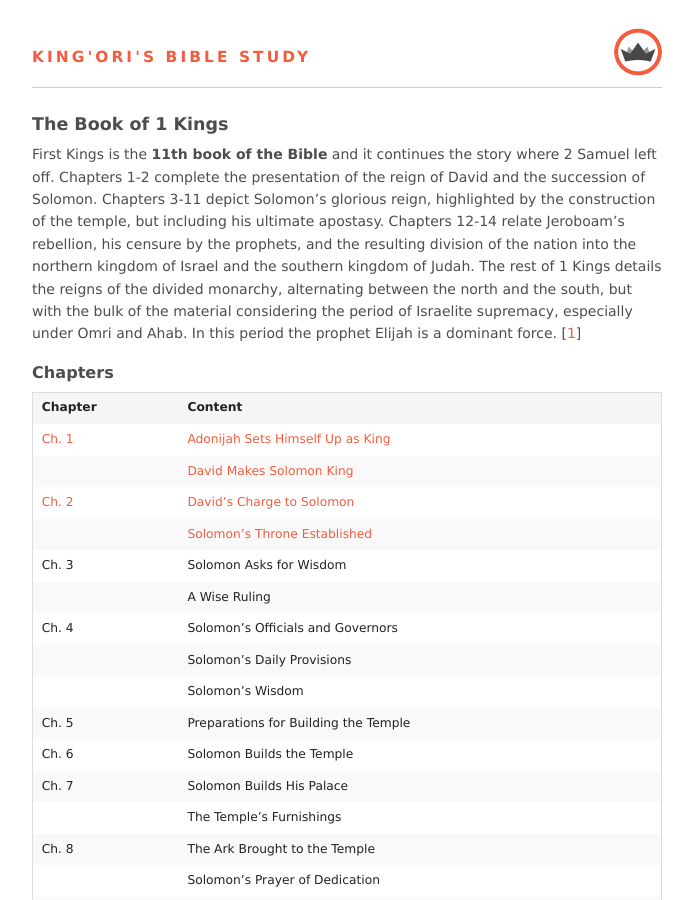
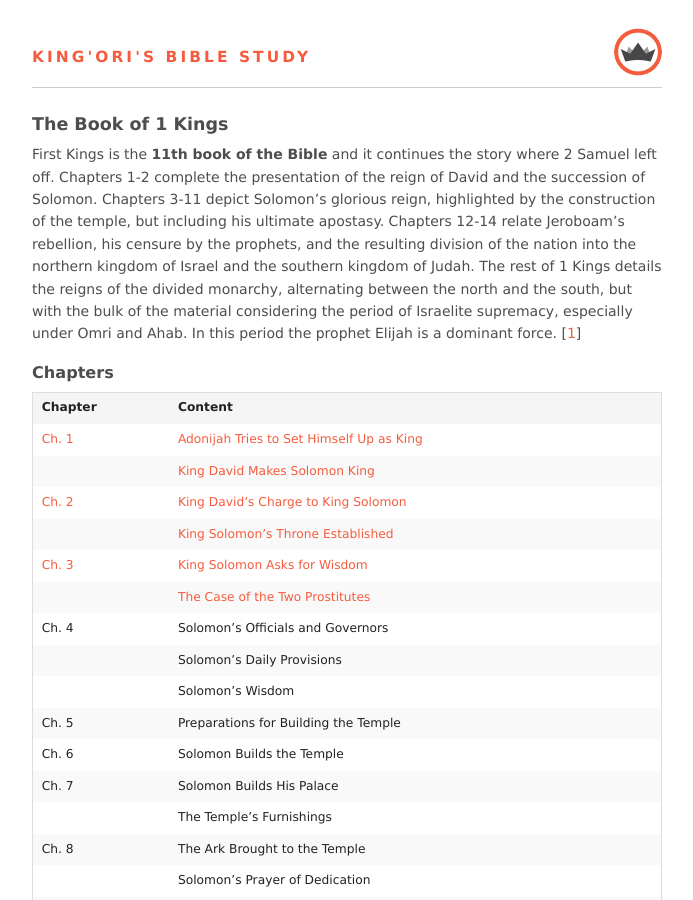
Before and after one commit to itskingori/systematic-theology, a Jekyll site: the page built from books/11.1-kings/book.md, in a window 1280 px wide and 900 px high. Shown: the whole window, without its empty margins (293-986 px from the left). Built offline with Jekyll 4.4.1, drawn with Linux system fonts in a browser that asks for light colours; Markdown is read by kramdown in place of the engine named in the settings; some of the changed text lies outside the part shown.

Commit message:
1 Kings Chapter 3

```diff
--- a/books/11.1-kings/book.md
+++ b/books/11.1-kings/book.md
@@ -22,12 +22,12 @@
 
 | Chapter     | Content                              |
 | ----------- | ------------------------------------ |
-| [Ch. 1][1]  | [Adonijah Sets Himself Up as King][1] |
-|             | [David Makes Solomon King][1] |
-| [Ch. 2][2]  | [David's Charge to Solomon][2] |
-|             | [Solomon's Throne Established][2] |
-| Ch. 3       | Solomon Asks for Wisdom |
-|             | A Wise Ruling |
+| [Ch. 1][1]  | [Adonijah Tries to Set Himself Up as King][1] |
+|             | [King David Makes Solomon King][1] |
+| [Ch. 2][2]  | [King David's Charge to King Solomon][2] |
+|             | [King Solomon's Throne Established][2] |
+| [Ch. 3 ][3] | [King Solomon Asks for Wisdom][3] |
+|             | [The Case of the Two Prostitutes][3] |
 | Ch. 4       | Solomon's Officials and Governors |
 |             | Solomon's Daily Provisions |
 |             | Solomon's Wisdom |
@@ -81,7 +81,7 @@
 | Day of the Year | Content to cover                     |
 | --------------- | ------------------------------------ |
 | 97              | [Chapter 1][1] • [Chapter 2][2]      |
-| 98              | Chapter 3 • Chapter 4                |
+| 98              | [Chapter 3][3] • Chapter 4           |
 | 99              | Chapter 5 • Chapter 6                |
 | 100             | Chapter 7 • Chapter 8                |
 | 101             | Chapter 9 • Chapter 10               |
```
Also changed, not shown: other parts of books/11.1-kings/book.md (+1 -0 lines), books/11.1-kings/chapter-003.md (added, +113 -0 lines).
